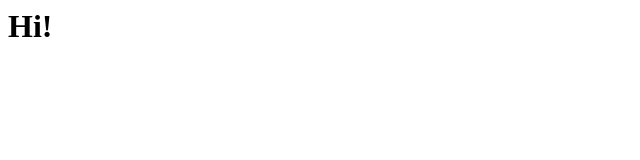
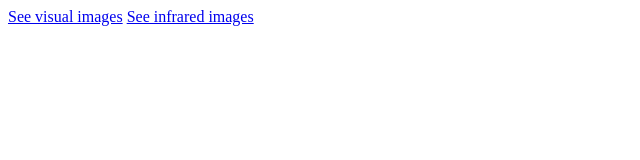
Before and after one commit to Sneezy123/euliveweather, a plain HTML site: page index.html in a window 1280 px wide. Shown: the whole page, without its empty margins (0-640 px from the left). Drawn offline with Linux system fonts and the light colour scheme.

Commit message:
Update index.html

```diff
--- a/index.html
+++ b/index.html
@@ -1 +1,2 @@
-<h1>Hi!</h1>
+<a href="./visual.html">See visual images</a>
+<a href="./infrared.html">See infrared images</a>
```
